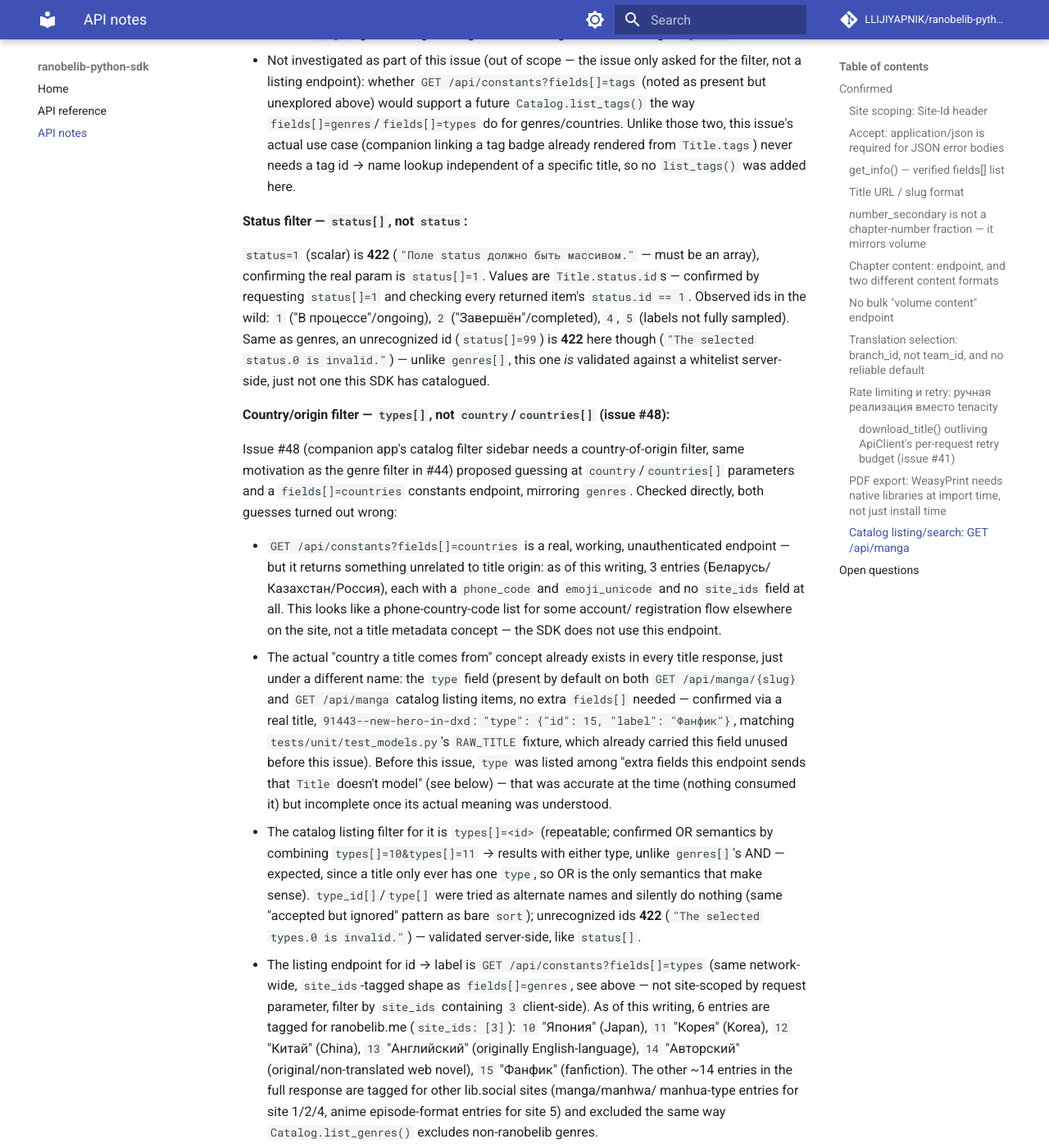
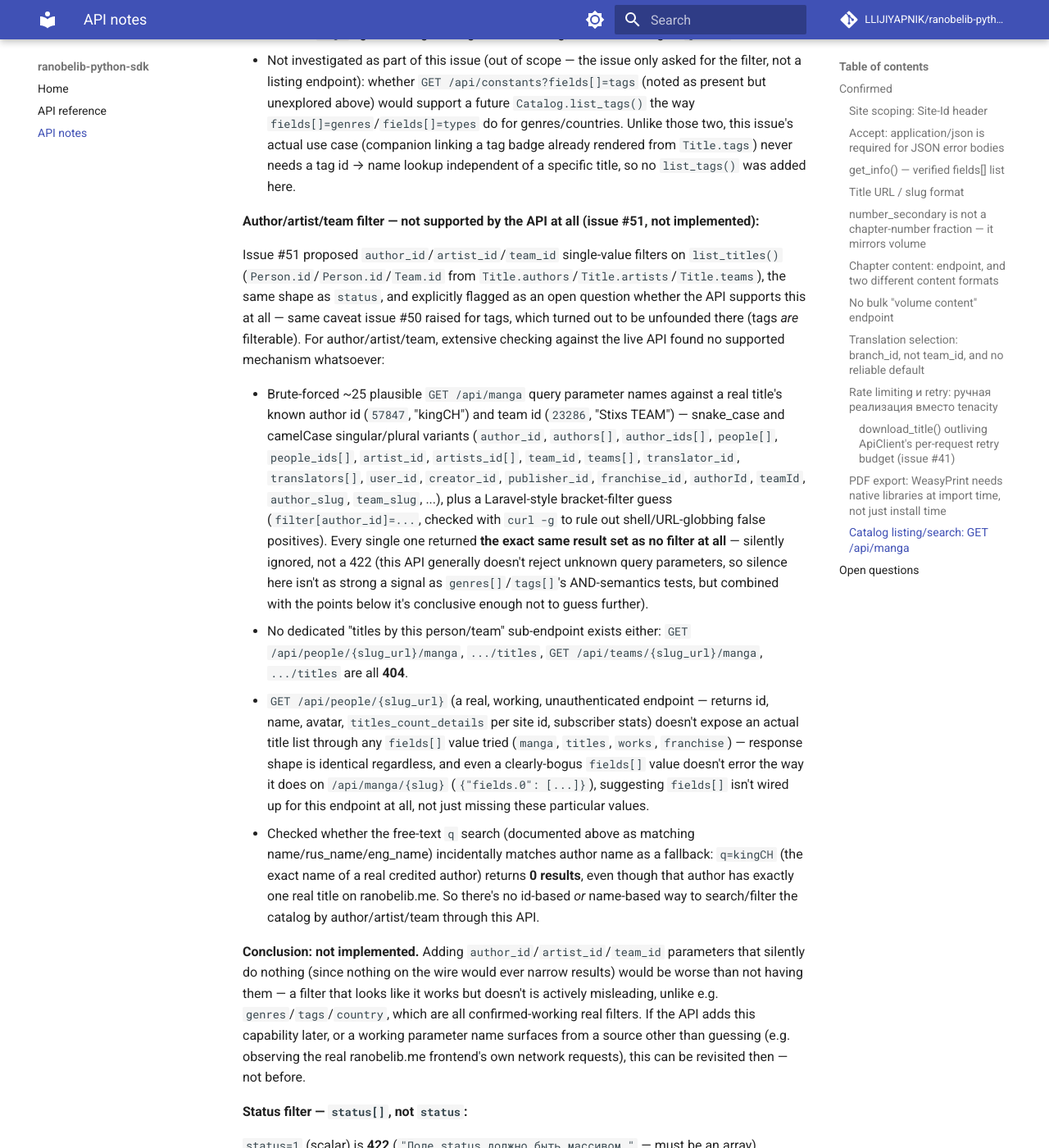
Before and after one commit to LLIJIYAPNIK/ranobelib-python-sdk, an MkDocs documentation site: the page built from docs/api-notes.md, in a window 1280 px wide and 1400 px high, scrolled down 12100 px. Shown: the whole window at 82% size. Built offline with MkDocs 1.6.1 and Material for MkDocs 9.7.7, drawn with Linux system fonts in a browser that asks for light colours; comment, search, counter and statistics services are not loaded.

Commit message:
docs: record that author/artist/team catalog filtering isn't supported
Investigated issue #51 (author_id/artist_id/team_id filter parameters on
Catalog.list_titles(), same shape as status). Unlike tags (#50), which the API
does support, exhaustive checking found no working mechanism at all: ~25
plausible GET /api/manga query parameter names all silently ignored, no
/api/people/{id}/manga or /api/teams/{id}/manga sub-endpoint (404), fields[]
on /api/people/{id} adds nothing, and free-text search doesn't match author
names either. Adding parameters that would silently do nothing would be worse
than not having them, so none were added - see docs/api-notes.md, "Author/
artist/team filter", for the full investigation.

Co-Authored-By: Claude Sonnet 5 <noreply@anthropic.com>

```diff
--- a/docs/api-notes.md
+++ b/docs/api-notes.md
@@ -500,6 +500,50 @@ useful default even at the cost of inconsistency with `genres`. Checked directly
   needs a tag id → name lookup independent of a specific title, so no `list_tags()` was
   added here.
 
+**Author/artist/team filter — not supported by the API at all (issue #51, not implemented):**
+
+Issue #51 proposed `author_id`/`artist_id`/`team_id` single-value filters on `list_titles()`
+(`Person.id`/`Person.id`/`Team.id` from `Title.authors`/`Title.artists`/`Title.teams`), the
+same shape as `status`, and explicitly flagged as an open question whether the API supports
+this at all — same caveat issue #50 raised for tags, which turned out to be unfounded there
+(tags *are* filterable). For author/artist/team, extensive checking against the live API
+found no supported mechanism whatsoever:
+
+- Brute-forced ~25 plausible `GET /api/manga` query parameter names against a real title's
+  known author id (`57847`, "kingCH") and team id (`23286`, "Stixs TEAM") — snake_case and
+  camelCase singular/plural variants (`author_id`, `authors[]`, `author_ids[]`, `people[]`,
+  `people_ids[]`, `artist_id`, `artists_id[]`, `team_id`, `teams[]`, `translator_id`,
+  `translators[]`, `user_id`, `creator_id`, `publisher_id`, `franchise_id`, `authorId`,
+  `teamId`, `author_slug`, `team_slug`, ...), plus a Laravel-style bracket-filter guess
+  (`filter[author_id]=...`, checked with `curl -g` to rule out shell/URL-globbing false
+  positives). Every single one returned **the exact same result set as no filter at all** —
+  silently ignored, not a 422 (this API generally doesn't reject unknown query parameters,
+  so silence here isn't as strong a signal as `genres[]`/`tags[]`'s AND-semantics tests, but
+  combined with the points below it's conclusive enough not to guess further).
+- No dedicated "titles by this person/team" sub-endpoint exists either:
+  `GET /api/people/{slug_url}/manga`, `.../titles`, `GET /api/teams/{slug_url}/manga`,
+  `.../titles` are all **404**.
+- `GET /api/people/{slug_url}` (a real, working, unauthenticated endpoint — returns id,
+  name, avatar, `titles_count_details` per site id, subscriber stats) doesn't expose an
+  actual title list through any `fields[]` value tried (`manga`, `titles`, `works`,
+  `franchise`) — response shape is identical regardless, and even a clearly-bogus
+  `fields[]` value doesn't error the way it does on `/api/manga/{slug}` (`{"fields.0":
+  [...]}`), suggesting `fields[]` isn't wired up for this endpoint at all, not just missing
+  these particular values.
+- Checked whether the free-text `q` search (documented above as matching
+  name/rus_name/eng_name) incidentally matches author name as a fallback: `q=kingCH`
+  (the exact name of a real credited author) returns **0 results**, even though that
+  author has exactly one real title on ranobelib.me. So there's no id-based *or*
+  name-based way to search/filter the catalog by author/artist/team through this API.
+
+**Conclusion: not implemented.** Adding `author_id`/`artist_id`/`team_id` parameters that
+silently do nothing (since nothing on the wire would ever narrow results) would be worse
+than not having them — a filter that looks like it works but doesn't is actively misleading,
+unlike e.g. `genres`/`tags`/`country`, which are all confirmed-working real filters. If the
+API adds this capability later, or a working parameter name surfaces from a source other
+than guessing (e.g. observing the real ranobelib.me frontend's own network requests), this
+can be revisited then — not before.
+
 **Status filter — `status[]`, not `status`:**
 
 `status=1` (scalar) is **422** (`"Поле status должно быть массивом."` — must be an array),
```
Also changed, not shown: CLAUDE.md (+19 -0 lines).
